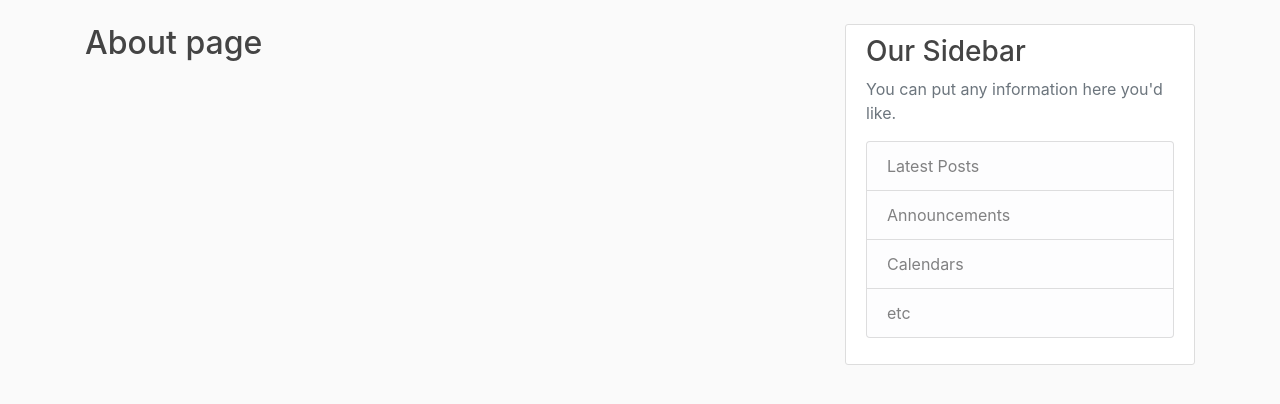
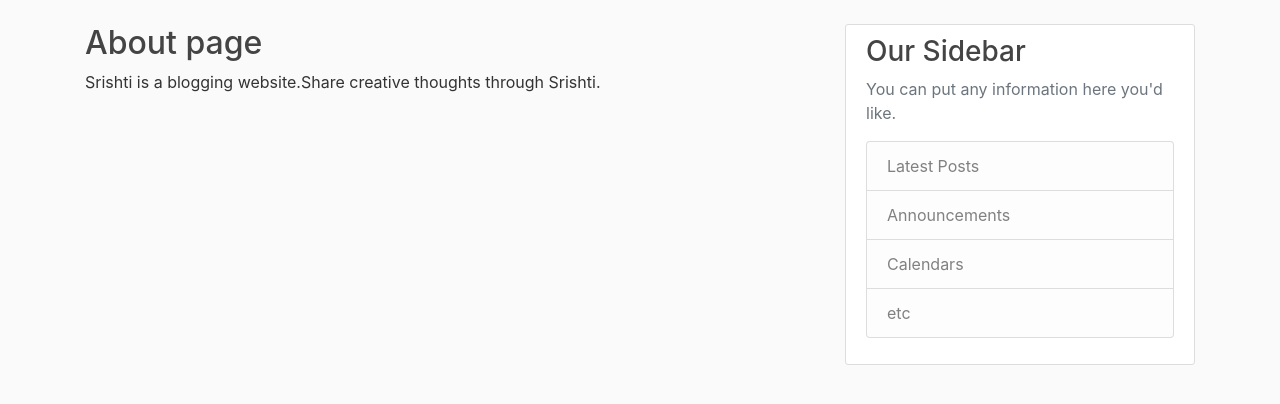
Before and after one commit to Akshay-cita/Srishti-Blog-Version-2, a Django app: page /about/ in a window 1280 px wide. Shown: the part 56-460 px from the top of the page. Run offline with Django 3.2, Linux system fonts and the light colour scheme; the visitor is signed in with stand-in values (Sample User, id 1); some libraries are stand-ins or nearby versions.

Commit message:
changed about page template

```diff
--- a/app1/templates/app1/about.html
+++ b/app1/templates/app1/about.html
@@ -3,4 +3,5 @@
 
 {%block content%}
 <h2>About page</h2>
+<p>Srishti is a blogging website.Share creative thoughts through Srishti.</p>
 {%endblock%}
```
